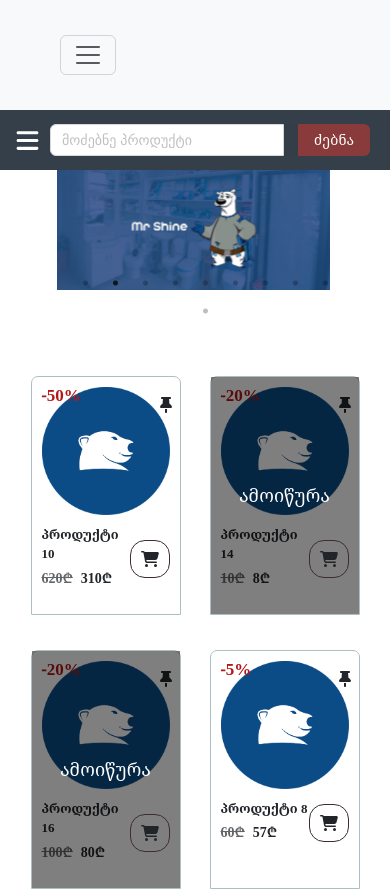
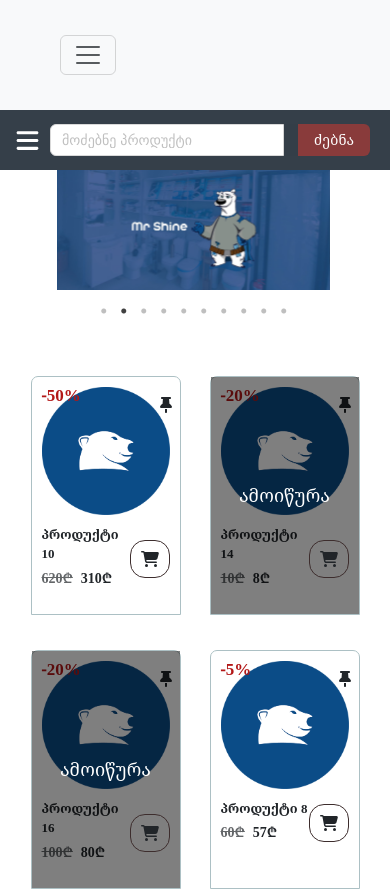
Before and after one commit to K0sta2001/Mrshine, a React (Create React App) app: page / in a window 390 px wide. Shown: the top 891 px of the page. Built offline with nearby package versions, Linux system fonts and the light colour scheme.

Commit message:
Minor responsive design fixes

```diff
--- a/src/Style.css
+++ b/src/Style.css
@@ -1,7 +1,24 @@
 .App-Container {
   position: relative;
   padding-bottom: 100px;
+  min-height: 600px;
 }
+@media screen and (min-height: 600px) and (max-height: 800px) {
+  .App-Container {
+    min-height: 800px;
+  }
+}
+@media screen and (min-height: 800px) and (max-height: 1000px) {
+  .App-Container {
+    min-height: 1000px;
+  }
+}
+@media screen and (min-height: 1000px) and (max-height: 1200px) {
+  .App-Container {
+    min-height: 1200px;
+  }
+}
+
 
 /* Nav */
 .Inner-Nav {
@@ -136,8 +153,8 @@
     left: 15px;
   }
 }
-.slick-slider ul {
-  transform: translateX(3vw);
+.slick-slider ul li{
+  margin: 0 !important
 }
 @media screen and (max-width: 500px) {
   .filter-dropdown {
@@ -378,7 +395,7 @@
   align-items: center;
   justify-content: space-between;
   background-color: #353f49;
-  z-index: 200;
+  z-index: 50;
 }
 .Footer * {
   margin: 0;
```
